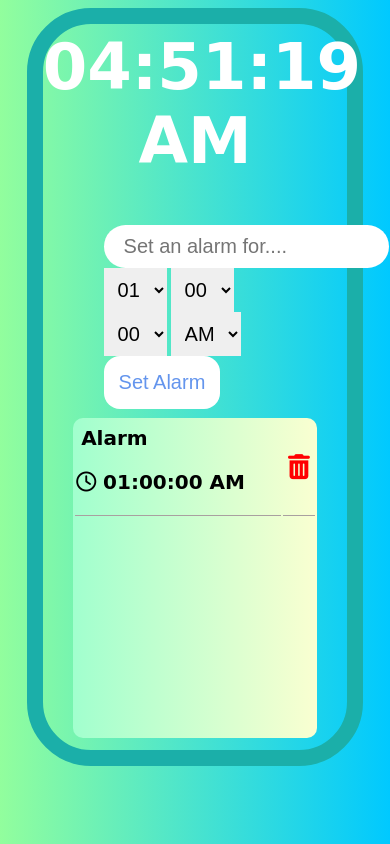
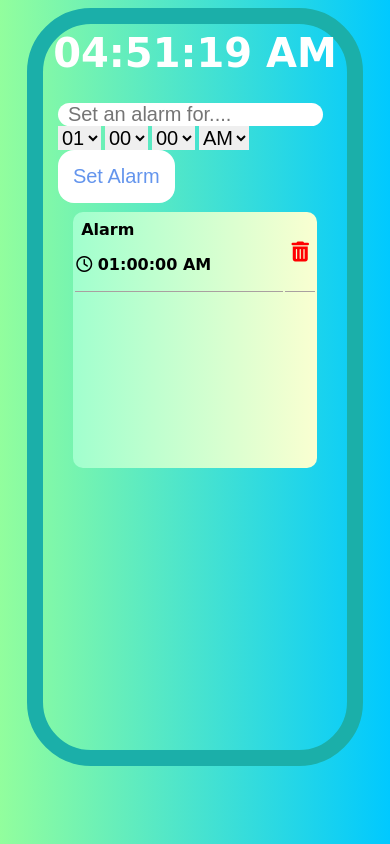
Before and after one commit to Divyansh-007/Alarm-Clock, a plain HTML site: page index.html in a window 390 px wide. Both pictures are taken after a click on the button "Set Alarm". Drawn offline with Linux system fonts and the light colour scheme.

Commit message:
Some changes

```diff
--- a/script.js
+++ b/script.js
@@ -155,7 +155,7 @@ function fireAlarms(){
 
     if(alarmsList.length != 0){
         let nextAlarm = alarmsList[0];
-        console.log(nextAlarm);
+        // console.log(nextAlarm);
 
         // matching current time and the alarm time
         setInterval(function(){
--- a/style.css
+++ b/style.css
@@ -24,11 +24,22 @@ body{
     color: white;
 }
 
+@media screen and (max-width:550px) {
+    #current_time{
+        font-size: 2.5rem;
+    }
+}
+
 /* alarm setter */
-
 #alarm_container{
     margin: -2% 20%;
     width: auto;
+}
+
+@media screen and (max-width: 770px) {
+    #alarm_container{
+        margin: -2% 5%;
+    }
 }
 
 #alarm_container #alarm_label{
@@ -39,6 +50,12 @@ body{
     border-radius: 2rem;
 }
 
+@media screen and (max-width: 770px) {
+    #alarm_container #alarm_label{
+        padding: 0px;
+    }
+}
+
 #alarm_container #alarm_label:focus{
     outline: none;
 }
@@ -47,6 +64,12 @@ body{
     border: none;
     padding: 10px;
     font-size: 1.25rem;
+}
+
+@media screen and (max-width: 770px) {
+    #alarm_container #hours_menu, #mins_menu, #secs_menu, #meridian_menu{
+        padding: 0px;
+    }
 }
 
 #alarm_container #set_alarm{
@@ -77,12 +100,24 @@ body{
     background: linear-gradient(to right, #a1ffce, #faffd1);
 }
 
+@media screen and (max-width: 770px){
+    #alarms{
+        height: 16rem;
+    }
+}
+
 #alarms_list .alarm_info{
     width: 55rem;
     font-size: 1.25rem;
     font-weight: bold;
     font-family: cursive;
     border-bottom: 1px solid #a9a0a0;
+}
+
+@media screen and (max-width:770px) {
+    #alarms_list .alarm_info{
+        font-size: 1rem;
+    }
 }
 
 #alarms_list .del_btn{
@@ -92,6 +127,12 @@ body{
     font-size: 1.25rem;
     text-align: center;
     border-bottom: 1px solid #a9a0a0;
+}
+
+@media screen and (max-width:770px) {
+    #alarms_list .del_btn{
+        font-size: 1rem;
+    }
 }
 
 /* customizing scrollbar */
```
Also changed, not shown: index.html (line endings or trailing spaces).
